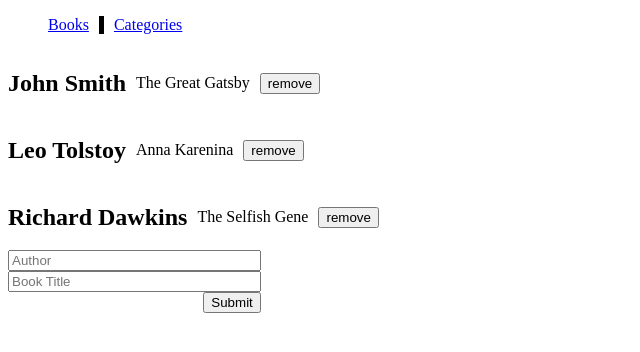
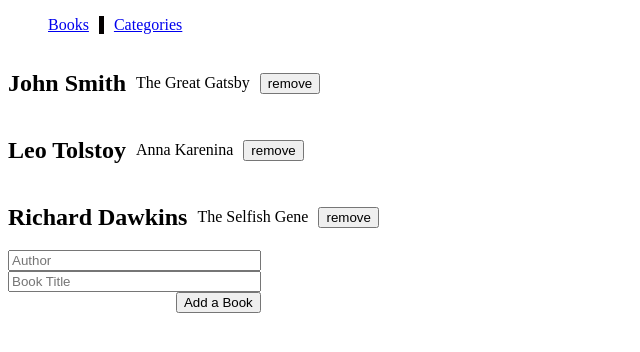
Before and after one commit to hakichris/Bookstore, a React (Create React App) app: page / in a window 1280 px wide. Shown: the top 352 px of the page, without its empty margins (0-640 px from the left). Built offline with nearby package versions, Linux system fonts and the light colour scheme.

Commit message:
Update form

```diff
--- a/src/components/Form.jsx
+++ b/src/components/Form.jsx
@@ -28,7 +28,7 @@
       <form className="Form flexColumn" method="post">
         <input type="text" value={state.author} id="author" name="author" placeholder="Author" onChange={handleChange} required />
         <input type="text" value={state.title} id="title" name="title" placeholder="Book Title" onChange={handleChange} required />
-        <button type="button" onClick={handleSubmit}>Submit</button>
+        <button type="button" onClick={handleSubmit}>Add a Book</button>
       </form>
     </div>
   );
```
